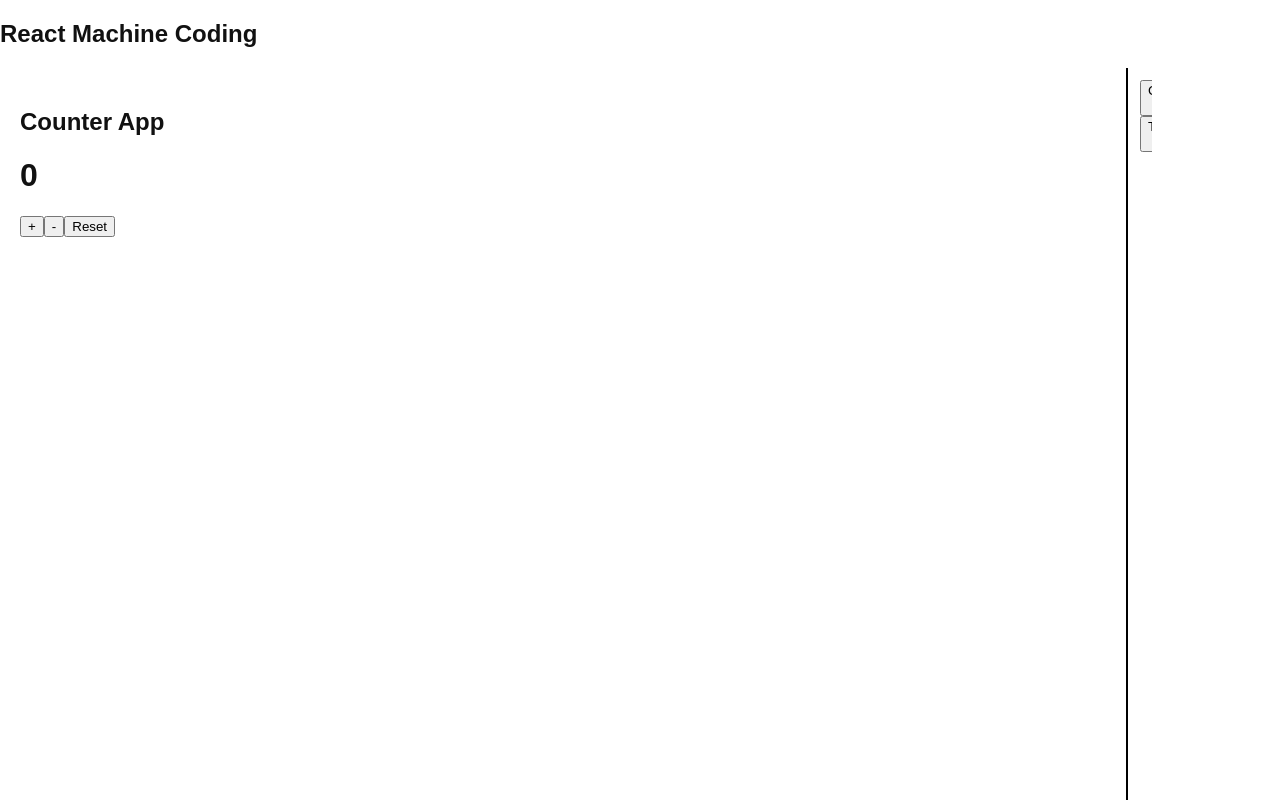
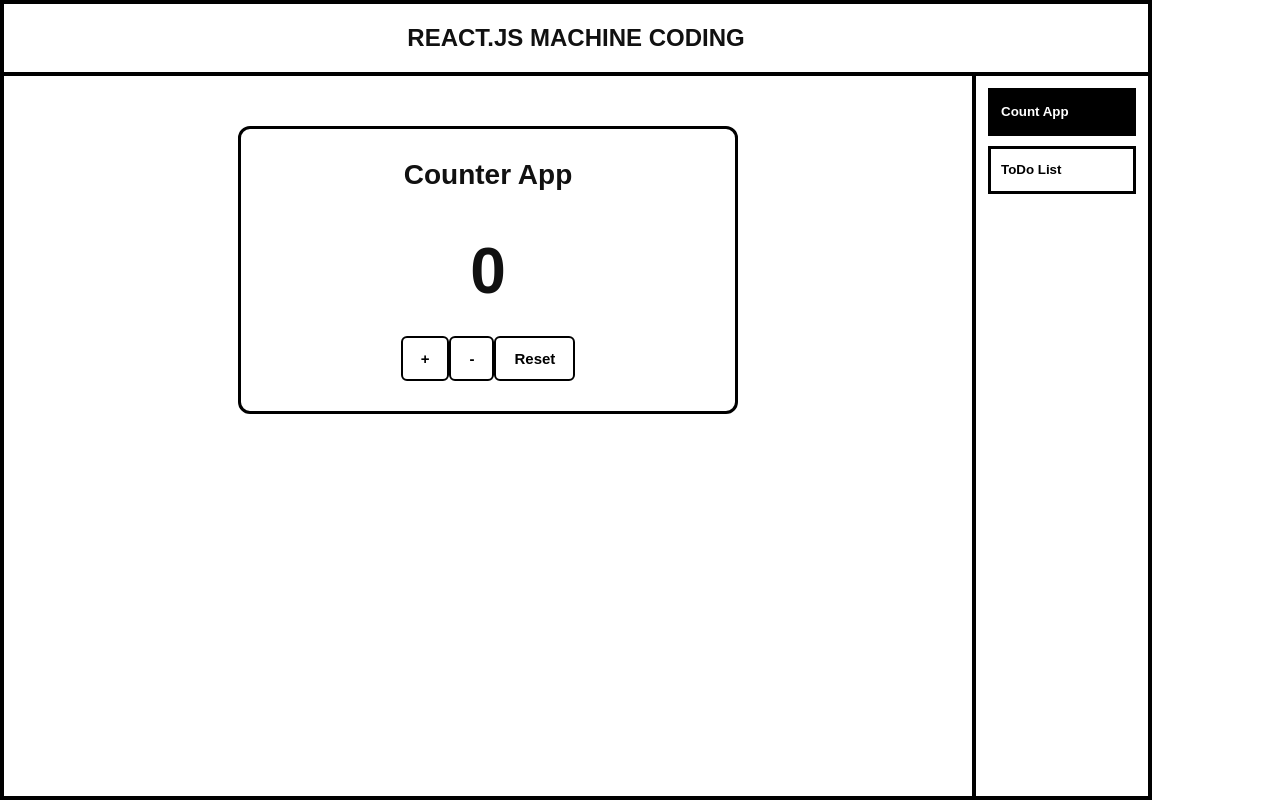
Before and after one commit to anujyadav-vx/React-machine-Coding, a React (Vite) app: page / in a window 1280 px wide. Built offline with nearby package versions, Linux system fonts and the light colour scheme.

Commit message:
react machine coding css

```diff
--- a/src/App.css
+++ b/src/App.css
@@ -24,14 +24,42 @@
   min-height: 0;
   overflow-y: auto;
   padding: 20px;
+  border-bottom: 4px solid black;
+  border-left: 4px solid black;
 }
 
 .sidebar {
-  width: 20px;
+  width: 180px;
   flex-shrink: 0;
+  display: flex;
+  flex-direction: column;
+  gap: 10px;
+  padding: 12px;
+  border-left: 4px solid black;
+  border-right: 4px solid black;
+  border-bottom: 4px solid black;
   overflow-y: auto;
-  border-left: 2px solid black;
-  padding: 12px;
+  overflow-x: hidden;
+  background: white;
+}
+
+.sidebar button {
+  display: block;
+  width: 100%;
+  min-height: 48px;
+  flex-shrink: 0;
+  padding: 10px;
+  border: 3px solid black;
+  background: white;
+  color: black;
+  text-align: left;
+  font-weight: bold;
+  cursor: pointer;
+}
+
+.sidebar button.active {
+  background: black;
+  color: white;
 }
 
 .header {
@@ -42,3 +70,72 @@
   background: white;
   z-index: 10;
 }
+
+.navbar {
+  border-top: 4px solid black;
+  border-bottom: 4px solid black;
+  border-right: 4px solid black;
+  border-left: 4px solid black;
+}
+
+.nav-title {
+  text-align: center;
+  font: bold;
+}
+
+.counter-app {
+  max-width: 500px;
+  margin: 30px auto;
+  padding: 30px;
+  text-align: center;
+  border: 3px solid black;
+  border-radius: 12px;
+  background: #ffffff;
+}
+
+.counter-title {
+  margin: 0 0 24px;
+  font-size: 28px;
+}
+
+.counter-display {
+  margin-bottom: 28px;
+  font-size: 64px;
+  font-weight: bold;
+}
+.counter.buttons {
+  display: flex;
+  justify-content: center;
+  flex-wrap: wrap;
+  gap: 12px;
+}
+
+.counter-buttons button {
+  padding: 12px 18px;
+  border: 2px solid black;
+  border-radius: 6px;
+  background: white;
+  color: black;
+  font-size: 15px;
+  font-weight: bold;
+  cursor: pointer;
+}
+
+.counter-buttons button:hover {
+  background: black;
+  color: white;
+}
+
+.counter-buttons button:active {
+  transform: scale(0.96);
+}
+
+.todo-app {
+  max-width: 500px;
+  margin: 30px auto;
+  padding: 30px;
+  text-align: center;
+  border: 3px solid black;
+  border-radius: 12px;
+  background: #ffffff;
+}
--- a/src/App.jsx
+++ b/src/App.jsx
@@ -10,7 +10,7 @@ function App() {
   return (
     <div className="app">
       <header className="navbar">
-        <h2>React Machine Coding</h2>
+        <h2 className="nav-title">REACT.JS MACHINE CODING</h2>
       </header>
       <div className="layout">
         <main className="workspace">
--- a/src/pages/Counter.jsx
+++ b/src/pages/Counter.jsx
@@ -3,12 +3,14 @@ import { useState } from "react";
 export default function Counter() {
   const [count, setCount] = useState(0);
   return (
-    <div>
-      <h2>Counter App</h2>
-      <h1>{count}</h1>
-      <button onClick={() => setCount(count + 1)}>+</button>
-      <button onClick={() => setCount(Math.max(0, count - 1))}>-</button>
-      <button onClick={() => setCount(0)}>Reset</button>
+    <div className="counter-app">
+      <h2 className="counter-title">Counter App</h2>
+      <h1 className="counter-display">{count}</h1>
+      <div className="counter-buttons">
+        <button onClick={() => setCount(count + 1)}>+</button>
+        <button onClick={() => setCount(Math.max(0, count - 1))}>-</button>
+        <button onClick={() => setCount(0)}>Reset</button>
+      </div>
     </div>
   );
 }
--- a/src/pages/ToDo.jsx
+++ b/src/pages/ToDo.jsx
@@ -1,6 +1,6 @@
 export default function ToDo() {
   return (
-    <div>
+    <div className="todo-app">
       <h2>ToDo List</h2>
     </div>
   );
```
